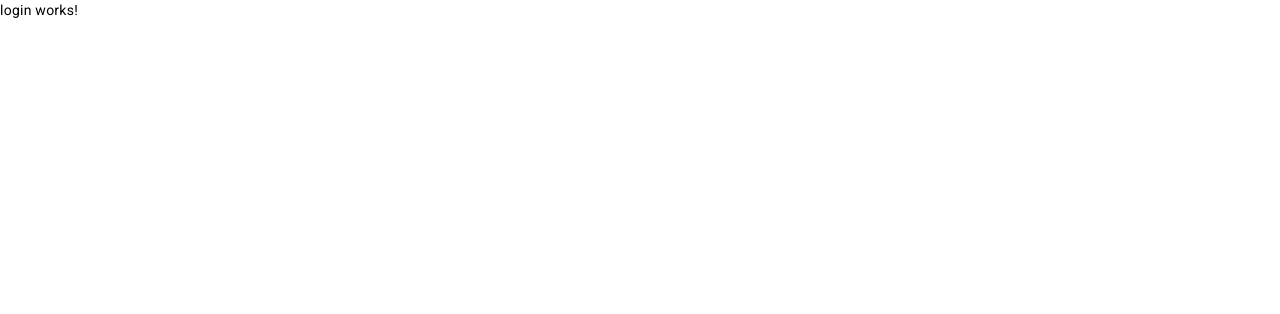
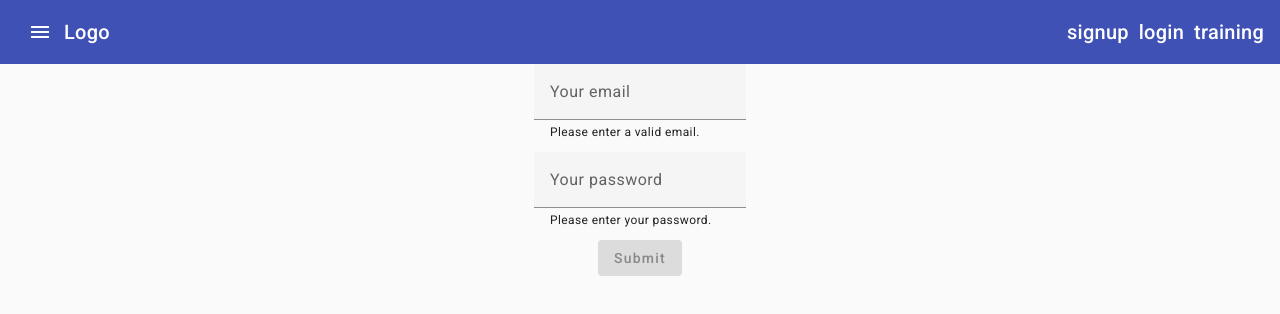
Before and after one commit to salah-abukhatwa/FitVerse, an Angular app: page /login in a window 1280 px wide. Shown: the top 314 px of the page. Built offline with nearby package versions, Linux system fonts and the light colour scheme.

Commit message:
Adding Navigation & a Sidenav

```diff
--- a/src/app/app.component.css
+++ b/src/app/app.component.css
@@ -0,0 +1,20 @@
+mat-sidenav-container,mat-sidenav , mat-sidenav-content{
+  height: 100%;
+}
+mat-sidenav{
+  width: 250px;
+}
+a {
+  color: white;
+  text-decoration: none;
+}
+a:hover,
+a:active{
+  color: lightgray;
+}
+
+.navitem{
+  list-style: none;
+  padding: 0;
+  margin: 0;
+}
--- a/src/app/app.component.html
+++ b/src/app/app.component.html
@@ -1,2 +1,22 @@
+<mat-sidenav-container>
+ <mat-sidenav #sidenav role="navigation">
+<p>this is sidenave</p>
+ </mat-sidenav>
+  <mat-sidenav-content>
+    <mat-toolbar color="primary">
+      <div><button mat-icon-button (click)="sidenav.toggle()"><mat-icon>menu</mat-icon></button></div>
+      <div><a routerLink="/">Logo</a></div>
+      <div fxFlex fxLayout fxLayoutAlign="end" >
+        <ul fxLayout class="navitem" fxLayoutGap="10px">
+          <li><a routerLink="/signup">signup</a></li>
+          <li><a routerLink="/login">login</a></li>
+          <li><a routerLink="/training">training</a></li>
+        </ul>
 
-<router-outlet></router-outlet>
+      </div>
+    </mat-toolbar>
+    <main>
+    <router-outlet></router-outlet>
+    </main>
+  </mat-sidenav-content>
+</mat-sidenav-container>
--- a/src/app/app.component.ts
+++ b/src/app/app.component.ts
@@ -6,5 +6,6 @@ import { Component } from '@angular/core';
   styleUrls: ['./app.component.css']
 })
 export class AppComponent {
-  title = 'FitVerse';
+
+
 }
--- a/src/app/app.module.ts
+++ b/src/app/app.module.ts
@@ -13,7 +13,7 @@ import { NewTrainingComponent } from './training/new-training/new-training.compo
 import { PastTrainingsComponent } from './training/past-trainings/past-trainings.component';
 import { WelcomeComponent } from './welcome/welcome.component';
 import { FlexLayoutModule } from '@angular/flex-layout';
-import { FormsModule } from '@angular/forms';
+import { FormsModule, ReactiveFormsModule } from '@angular/forms';
 
 @NgModule({
   declarations: [
@@ -32,7 +32,8 @@ import { FormsModule } from '@angular/forms';
     BrowserAnimationsModule,
     MaterialModule,
     FlexLayoutModule,
-    FormsModule
+    FormsModule,
+    ReactiveFormsModule
   ],
   providers: [],
   bootstrap: [AppComponent]
--- a/src/app/auth/login/login.component.html
+++ b/src/app/auth/login/login.component.html
@@ -1 +1,18 @@
-<p>login works!</p>
+<section>
+  <form fxLayout="column" fxLayoutAlign="center center" fxLayoutGap="10px" [formGroup]="loginForm"
+    (ngSubmit)="onSubmit()">
+    <mat-form-field>
+      <input type="email" matInput placeholder="Your email" formControlName="email">
+      <mat-hint>Please enter a valid email.</mat-hint>
+      <mat-error>Invalid or missing email.</mat-error>
+    </mat-form-field>
+    <mat-form-field>
+      <input type="password" matInput placeholder="Your password" formControlName="password">
+      <mat-hint>Please enter your password.</mat-hint>
+      <mat-error>Missing password.</mat-error>
+    </mat-form-field>
+    <button  type="submit" mat-raised-button color="primary"
+      [disabled]="loginForm.invalid">Submit</button>
+
+  </form>
+</section>
--- a/src/app/auth/login/login.component.ts
+++ b/src/app/auth/login/login.component.ts
@@ -1,4 +1,5 @@
 import { Component } from '@angular/core';
+import { FormControl, FormGroup, NgForm, Validators } from '@angular/forms';
 
 @Component({
   selector: 'app-login',
@@ -6,5 +7,19 @@ import { Component } from '@angular/core';
   styleUrls: ['./login.component.css']
 })
 export class LoginComponent {
+  loginForm!: FormGroup;
 
+  ngOnInit() {
+
+    this.loginForm = new FormGroup({
+      email: new FormControl('', {
+        validators: [Validators.required, Validators.email]
+      }),
+      password: new FormControl('', { validators: [Validators.required] })
+    });
+  }
+
+  onSubmit() {
+ console.log(this.loginForm)
 }
+}
--- a/src/app/auth/signup/signup.component.html
+++ b/src/app/auth/signup/signup.component.html
@@ -1,5 +1,5 @@
 <section  >
-  <form fxLayout="column" fxLayoutAlign="center center" #f="ngForm" (ngSubmit)="onSubmit(f)" >
+  <form fxLayout="column" fxLayoutGap="20px" fxLayoutAlign="center center" #f="ngForm" (ngSubmit)="onSubmit(f)" >
     <mat-form-field >
     <input matInput   placeholder="Ex. pat@example.com" type="email" email  required ngModel name="email" #emailInput="ngModel">
     <mat-error *ngIf="emailInput.hasError('required')">Field must not be empty</mat-error>
@@ -22,6 +22,6 @@
 
       <mat-checkbox labelPosition="before" color="primary" ngModel name="agree" required >Agree to Terms and Conditions.</mat-checkbox>
 
-    <button mat-raised-button color="primary" type="submit">Submit</button>
+    <button mat-raised-button color="primary" type="submit" [disabled]="f.invalid">Submit</button>
   </form>
 </section>
--- a/src/app/material.module.ts
+++ b/src/app/material.module.ts
@@ -6,7 +6,9 @@ import { MatInputModule } from '@angular/material/input';
 import { MatFormFieldModule } from '@angular/material/form-field';
 import {MatDatepickerModule} from '@angular/material/datepicker';
 import {MatNativeDateModule} from '@angular/material/core';
-import {MatCheckboxModule} from '@angular/material/checkbox';
+import { MatCheckboxModule } from '@angular/material/checkbox';
+import { MatSidenavModule } from '@angular/material/sidenav';
+import {MatToolbarModule} from '@angular/material/toolbar';
 
 
 
@@ -21,8 +23,10 @@ import {MatCheckboxModule} from '@angular/material/checkbox';
     MatDatepickerModule,
     MatNativeDateModule,
     MatCheckboxModule,
+    MatSidenavModule,
+    MatToolbarModule
   ],
   exports:[MatButtonModule , MatIconModule ,MatFormFieldModule,MatInputModule,MatDatepickerModule,
-    MatNativeDateModule, MatCheckboxModule]
+    MatNativeDateModule, MatCheckboxModule,MatSidenavModule,MatToolbarModule]
 })
 export class MaterialModule { }
--- a/src/index.html
+++ b/src/index.html
@@ -9,6 +9,15 @@
   <link rel="preconnect" href="https://fonts.gstatic.com">
   <link href="https://fonts.googleapis.com/css2?family=Roboto:wght@300;400;500&display=swap" rel="stylesheet">
   <link href="https://fonts.googleapis.com/icon?family=Material+Icons" rel="stylesheet">
+
+
+
+
+  <link rel="preconnect" href="https://fonts.googleapis.com">
+  <link rel="preconnect" href="https://fonts.gstatic.com" crossorigin>
+  <link
+    href="https://fonts.googleapis.com/css2?family=Open+Sans:wght@300;400;700&family=Roboto:wght@300;400;500;700&display=swap"
+    rel="stylesheet">
 </head>
 <body class="mat-typography">
   <app-root></app-root>
--- a/src/styles.css
+++ b/src/styles.css
@@ -1,4 +1,4 @@
 /* You can add global styles to this file, and also import other style files */
 
 html, body { height: 100%; }
-body { margin: 0; font-family: Roboto, "Helvetica Neue", sans-serif; }
+body { margin: 0; font-family: Roboto, "Helvetica Neue", sans-serif; height: 100%; }
```
Also changed, not shown: 2 other files (tests, documents, lock files or other folders).
